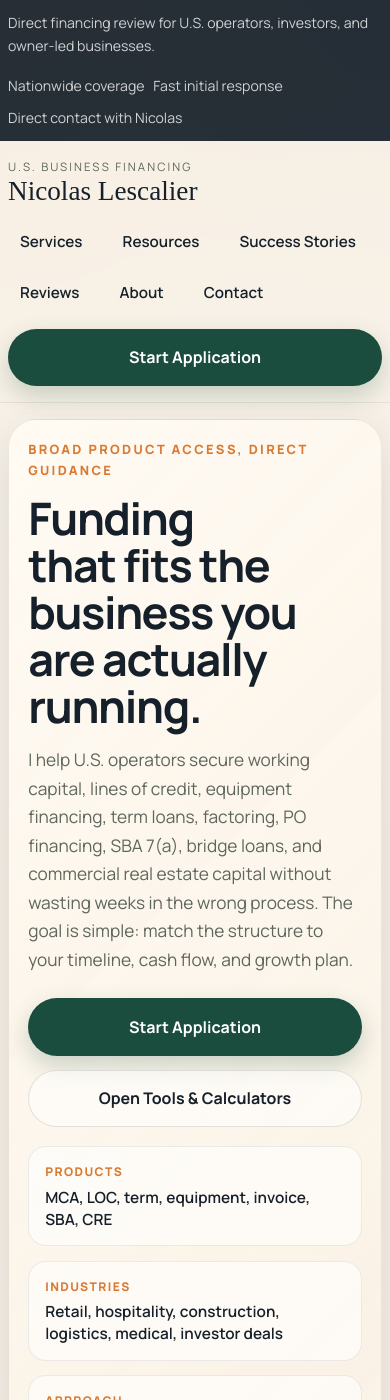
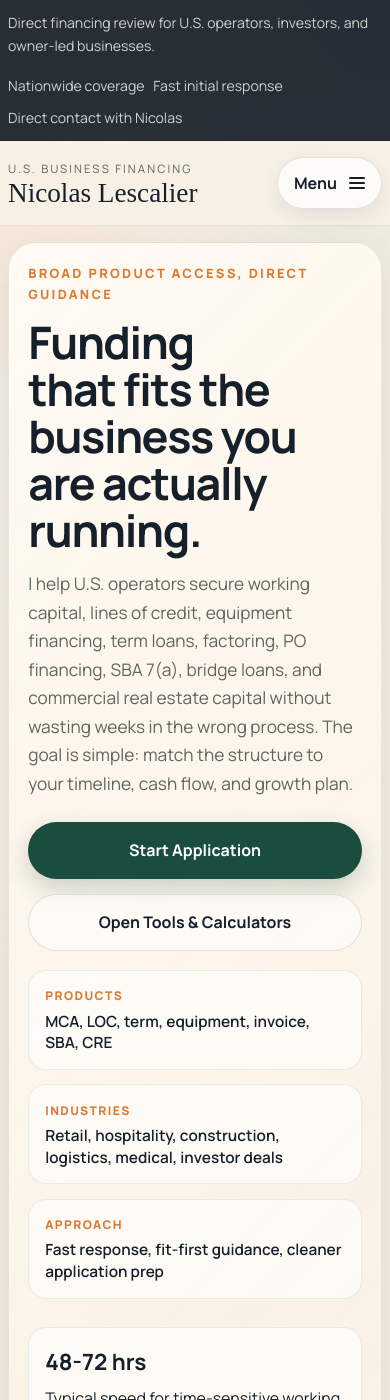
Before and after one commit to lescalier93/nicolaslescalier, a Jekyll site: the page built from index.md, in a window 390 px wide and 1400 px high. Built offline with Jekyll 4.4.1, drawn with Linux system fonts in a browser that asks for light colours; some web fonts are replaced.

Commit message:
feat: add compact mobile navigation

```diff
--- a/_layouts/default.html
+++ b/_layouts/default.html
@@ -27,11 +27,16 @@
         </div>
       </div>
       <header class="site-header">
-        <div class="wrap site-header__inner">
+        <div class="wrap site-header__inner" data-nav-shell data-nav-open="false">
           <a class="brand" href="{{ '/' | relative_url }}">
             <span class="brand__eyebrow">U.S. Business Financing</span>
             <span class="brand__name">Nicolas Lescalier</span>
           </a>
+          <button class="site-nav-toggle" type="button" aria-expanded="false" aria-controls="site-nav-panel" data-nav-toggle>
+            <span>Menu</span>
+            <span class="site-nav-toggle__icon" aria-hidden="true"></span>
+          </button>
+          <div class="site-header__actions" id="site-nav-panel" data-nav-panel>
             <nav class="site-nav" aria-label="Primary">
               <a href="{{ '/services/' | relative_url }}">Services</a>
               <a href="{{ '/resources.html' | relative_url }}">Resources</a>
@@ -41,6 +46,7 @@
               <a href="{{ '/contact/' | relative_url }}">Contact</a>
             </nav>
             <a class="button button--nav" href="{{ '/apply/' | relative_url }}">Start Application</a>
+          </div>
         </div>
       </header>
 
--- a/assets/css/style.css
+++ b/assets/css/style.css
@@ -115,6 +115,14 @@ img {
   padding: 1rem 0;
 }
 
+.site-header__actions {
+  display: flex;
+  align-items: center;
+  justify-content: flex-end;
+  gap: 1rem;
+  flex: 1;
+}
+
 .brand {
   display: inline-flex;
   flex-direction: column;
@@ -135,11 +143,54 @@ img {
   line-height: 1;
 }
 
+.site-nav-toggle {
+  display: none;
+  align-items: center;
+  gap: 0.75rem;
+  padding: 0.75rem 1rem;
+  border: 1px solid rgba(22, 32, 42, 0.12);
+  border-radius: 999px;
+  background: rgba(255, 255, 255, 0.72);
+  color: var(--ink);
+  font-weight: 700;
+  box-shadow: 0 8px 20px rgba(18, 53, 42, 0.08);
+}
+
+.site-nav-toggle__icon,
+.site-nav-toggle__icon::before,
+.site-nav-toggle__icon::after {
+  display: block;
+  width: 1rem;
+  height: 2px;
+  border-radius: 999px;
+  background: currentColor;
+  transition: transform 0.2s ease, opacity 0.2s ease;
+}
+
+.site-nav-toggle__icon {
+  position: relative;
+}
+
+.site-nav-toggle__icon::before,
+.site-nav-toggle__icon::after {
+  content: "";
+  position: absolute;
+  left: 0;
+}
+
+.site-nav-toggle__icon::before {
+  top: -0.32rem;
+}
+
+.site-nav-toggle__icon::after {
+  top: 0.32rem;
+}
+
 .site-nav {
   display: flex;
   align-items: center;
-  justify-content: center;
-  gap: 1.2rem;
+  justify-content: flex-end;
+  gap: 0.75rem;
   flex-wrap: wrap;
 }
 
@@ -878,7 +929,6 @@ button {
 
 @media (max-width: 900px) {
   .topbar__inner,
-  .site-header__inner,
   .hero__grid,
   .section-band,
   .split,
@@ -896,11 +946,57 @@ button {
   }
 
   .site-header__inner {
-    justify-items: start;
+    display: grid;
+    grid-template-columns: minmax(0, 1fr) auto;
+    align-items: center;
+    justify-items: stretch;
+  }
+
+  .site-nav-toggle {
+    display: inline-flex;
+    justify-self: end;
+  }
+
+  .site-header__actions {
+    display: none;
+    grid-column: 1 / -1;
+    margin-top: 0.75rem;
+    padding: 1rem;
+    border: 1px solid rgba(22, 32, 42, 0.08);
+    border-radius: var(--radius-md);
+    background: rgba(255, 250, 242, 0.96);
+    box-shadow: 0 18px 40px rgba(18, 53, 42, 0.08);
+  }
+
+  .site-header__inner[data-nav-open="true"] .site-header__actions {
+    display: grid;
+    gap: 0.85rem;
+  }
+
+  .site-header__inner[data-nav-open="true"] .site-nav-toggle__icon {
+    background: transparent;
+  }
+
+  .site-header__inner[data-nav-open="true"] .site-nav-toggle__icon::before {
+    transform: translateY(0.32rem) rotate(45deg);
+  }
+
+  .site-header__inner[data-nav-open="true"] .site-nav-toggle__icon::after {
+    transform: translateY(-0.32rem) rotate(-45deg);
   }
 
   .site-nav {
+    flex-direction: column;
+    align-items: stretch;
     justify-content: flex-start;
+    gap: 0.4rem;
+  }
+
+  .site-nav a {
+    display: block;
+    padding: 0.8rem 0.95rem;
+    border: 1px solid rgba(22, 32, 42, 0.08);
+    background: rgba(255, 255, 255, 0.74);
   }
 
   .hero__stats {
@@ -947,6 +1043,10 @@ button {
     width: 100%;
   }
 
+  .site-nav-toggle {
+    width: auto;
+  }
+
   .section-band__actions .button {
     width: 100%;
   }
```
Also changed, not shown: other parts of _layouts/default.html (+34 -0 lines). Lines whose indentation alone changed are shown as unchanged.
